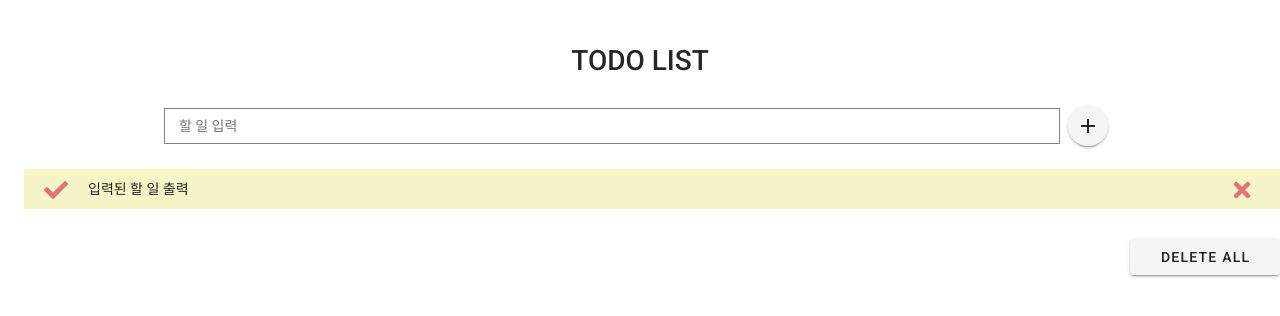
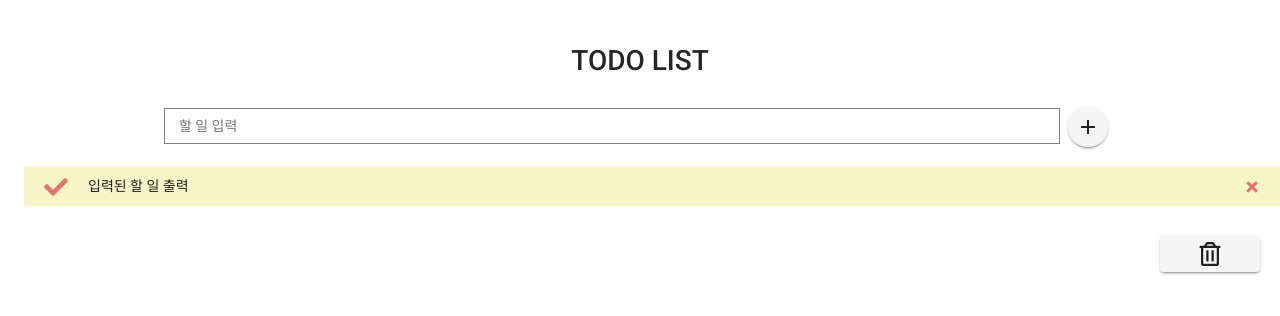
Before and after one commit to HyunaYun/todolistprac, a Vue app: page / in a window 1280 px wide. Shown: the top 316 px of the page. Built offline with nearby package versions, Linux system fonts and the light colour scheme.

Commit message:
update todolist

```diff
--- a/package.json
+++ b/package.json
@@ -14,6 +14,7 @@
     "@fortawesome/free-solid-svg-icons": "^5.15.4",
     "@fortawesome/vue-fontawesome": "^2.0.2",
     "ant-design-vue": "^1.7.7",
+    "axios": "^0.21.1",
     "core-js": "^3.6.5",
     "vue": "^2.6.11",
     "vuetify": "^2.4.0"
--- a/src/App.vue
+++ b/src/App.vue
@@ -1,9 +1,9 @@
 <template>
   <v-app id="app">
     <Header></Header>
-    <Input></Input>
-    <List></List>
-    <Footer></Footer>
+    <Input @addTodo="addTodo"></Input>
+    <List :propsdata="todolists" @deleteTodo="deleteTodo"></List>
+    <Footer @removeAll="deleteAll"></Footer>
   </v-app>
 </template>
 
@@ -15,12 +15,22 @@ import List from './components/List.vue';
 
 export default {
   name: 'App',
-
   components: {
     Header,
     Input,
     List,
     Footer
+  },
+  methods:{
+    addTodo(){
+
+    },
+    deleteTodo(){
+
+    },
+    deleteAll(){
+
+    }
   }
 };
 </script>
--- a/src/components/Footer.vue
+++ b/src/components/Footer.vue
@@ -1,21 +1,25 @@
 <template>
     <div>
-        <span class="delete"><v-btn class="delete-all">Delete All</v-btn></span>
+        <v-btn class="delete-all" @click="deleteAll" title="Remove All"><v-icon>far fa-trash-alt</v-icon></v-btn>
     </div>
 </template>
 
 <script>
 export default {
-
+    methods:{
+        deleteAll: function(){
+            if(confirm("진짜 다 지울꺼야?")){
+                this.$emit('removeAll');
+            }
+        }
+}
 }
 </script>
 
 <style scoped>
-.delete{
+.delete-all{
     float: right;
-    margin-left: 20px;
-}
-.delete-all{
-    width: 150px;
+    margin-right: 20px;
+    width: 100px;
 }
 </style>
--- a/src/components/Input.vue
+++ b/src/components/Input.vue
@@ -1,6 +1,6 @@
 <template>
     <div class="input-todo">
-        <input type="text" placeholder="    할 일 입력" @keyup.enter="addTodo" />
+        <input type="text" v-model="newTodo" placeholder="    할 일 입력" @keyup.enter="addTodo" />
         <v-btn elevation="2" class="mx-2" fab small @click="addTodo">
              <v-icon>mdi-plus</v-icon>
         </v-btn>
@@ -9,7 +9,24 @@
 
 <script>
 export default {
-
+    data(){
+        return {
+            newTodo: '',
+        }
+    },
+    methods:{
+        addTodo(){
+            if(this.newTodo.trim() != ''){
+                this.$emit('addTodo', this.newTodo.trim());
+                this.clearInput();
+            }else{
+                alert("할 일을 입력하세요");
+            }
+        },
+        clearInput(){
+            this.newTodo = '';
+        }
+    }
 }
 </script>
 
@@ -19,10 +36,9 @@ input{
     height: 36px;
     width: 70%;
 }
-.v-btn{
-    margin-bottom: 3px;
-}
 .input-todo{
-    padding-bottom: 20px;
+    margin-bottom: 20px;
+    height: 40px;
+    line-height: 40px;
 }
 </style>
--- a/src/components/List.vue
+++ b/src/components/List.vue
@@ -3,13 +3,18 @@
         <li>
             <span class="check"><v-icon color="red lighten-2">fas fa-check</v-icon></span>
             <span class="list">입력된 할 일 출력</span>
-            <span class="delete"><v-btn icon color="red lighten-2"><v-icon>fas fa-times</v-icon></v-btn></span>
+            <span class="delete"><v-btn icon color="red lighten-2" @click="deleteTodo(todo,index)"><v-icon small>fas fa-times</v-icon></v-btn></span>
         </li>
     </ul>
 </template>
 
 <script>
 export default {
+    methods:{
+        deleteTodo(todo, index){
+            this.$emit('deleteTodo',todo, index);
+        }
+    }
 
 }
 </script>
@@ -37,6 +42,6 @@ ul li{
 }
 .delete{
     float: right;
-    padding: 0 20px;
+    padding-right: 10px;
 }
 </style>
--- a/src/main.js
+++ b/src/main.js
@@ -4,10 +4,12 @@ import Antd from 'ant-design-vue'
 import 'ant-design-vue/dist/antd.css'
 import Vuetify from './plugins/vuetify'
 import '@fortawesome/fontawesome-free/css/all.css'
+import axios from 'axios'
 
 Vue.config.productionTip = false;
 Vue.use(Antd);
 Vue.use(Vuetify);
+Vue.prototype.$http = axios;
 
 new Vue({
     vuetify: Vuetify,
```
Also changed, not shown: 1 other file (tests, documents, lock files or other folders).
